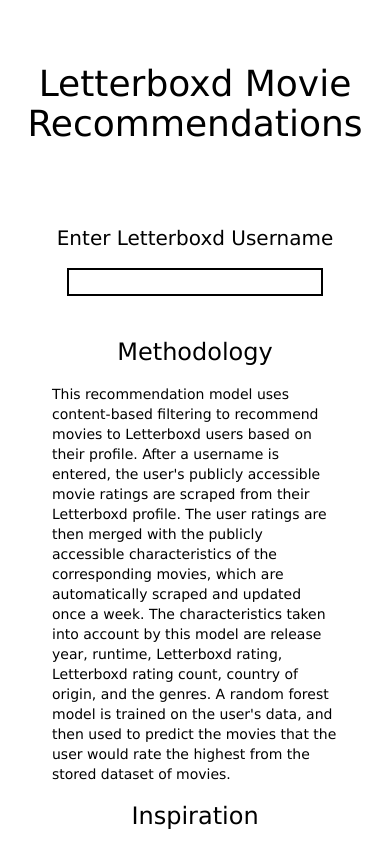
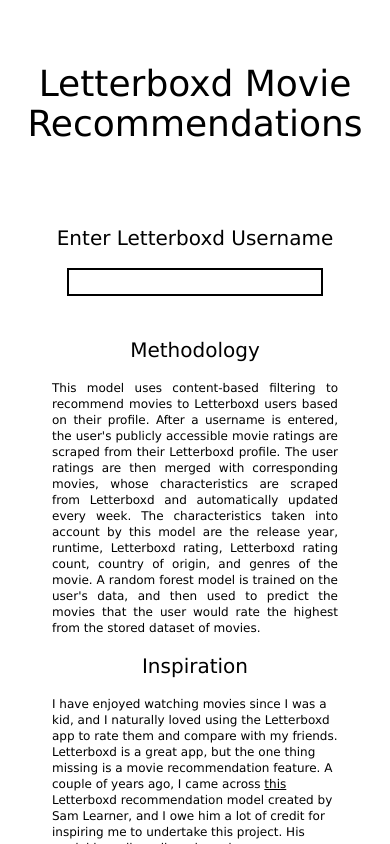
Before and after one commit to victorverma3/Letterboxd-Movie-Recommendations, a React (Vite) app in the folder frontend/: page / in a window 390 px wide. Shown: the top 844 px of the page. Built offline with nearby package versions, Linux system fonts and the light colour scheme; no server answers.

Commit message:
updated media sizing and colors

```diff
--- a/frontend/src/components/Footer.tsx
+++ b/frontend/src/components/Footer.tsx
@@ -9,7 +9,7 @@ const Footer = () => {
             <p className="w-fit mx-auto mt-2 mb-2 text-center text-xs">
                 Created by{" "}
                 <a
-                    className="underline"
+                    className="underline hover:decoration-amber-800 hover:shadow-md"
                     href="https://www.victorverma.com/"
                     target="_blank"
                 >
@@ -41,7 +41,7 @@ const Footer = () => {
             <p className="w-4/5 sm:min-w-96 mx-auto mt-2 mb-2 text-center text-xs">
                 Consider donating{" "}
                 <a
-                    className="underline"
+                    className="underline hover:decoration-amber-800 hover:shadow-md"
                     href="https://ko-fi.com/victorverma"
                     target="_blank"
                 >
@@ -49,11 +49,7 @@ const Footer = () => {
                 </a>{" "}
                 to help with server and database costs!
             </p>
-            <p className="w-4/5 sm:min-w-96 mx-auto mt-2 mb-2 sm:mb-2 text-center text-xs">
-                *Email me using the link above to remove your Letterboxd ratings
-                data
-            </p>
-            <p className="w-4/5 sm:min-w-96 mx-auto mt-2 mb-4 sm:mb-2 text-center text-xs">
+            <p className="w-4/5 sm:min-w-96 mx-auto mt-2 mb-4 text-center text-xs">
                 *This project uses publicly accessible data and is not
                 affiliated with Letterboxd in any way
             </p>
--- a/frontend/src/components/RecTable.tsx
+++ b/frontend/src/components/RecTable.tsx
@@ -36,6 +36,7 @@ const RecTable = ({ recommendations }: RecTableProps) => {
                                 fontWeight: "bold",
                                 fontFamily:
                                     "Verdana, Geneva, Tahoma, sans-serif",
+                                color: "#A44200",
                             }}
                         >
                             Title
@@ -45,6 +46,7 @@ const RecTable = ({ recommendations }: RecTableProps) => {
                                 fontWeight: "bold",
                                 fontFamily:
                                     "Verdana, Geneva, Tahoma, sans-serif",
+                                color: "#A44200",
                             }}
                             align="right"
                         >
@@ -55,6 +57,7 @@ const RecTable = ({ recommendations }: RecTableProps) => {
                                 fontWeight: "bold",
                                 fontFamily:
                                     "Verdana, Geneva, Tahoma, sans-serif",
+                                color: "#A44200",
                             }}
                             align="right"
                         >
@@ -81,7 +84,7 @@ const RecTable = ({ recommendations }: RecTableProps) => {
                                 scope="row"
                             >
                                 <a
-                                    className="hover:underline"
+                                    className="hover:underline hover:decoration-amber-800 hover:shadow-md transition duration-200"
                                     href={row.url}
                                     target="_blank"
                                 >
--- a/frontend/src/components/Recommendation.tsx
+++ b/frontend/src/components/Recommendation.tsx
@@ -102,7 +102,7 @@ const Recommendation = () => {
                 )}
                 {gettingRecs && (
                     <p className="w-fit mx-auto mt-2">
-                        generating movie recommendations...
+                        generating recommendations...
                     </p>
                 )}
 
--- a/frontend/src/pages/Home.tsx
+++ b/frontend/src/pages/Home.tsx
@@ -10,35 +10,36 @@ const Home = () => {
                 <Recommendation />
             </div>
             <div className="w-4/5 sm:w-3/5 min-w-24 sm:min-w-96 mx-auto mt-4 flex flex-col">
-                <h2 className="mx-auto mt-4 text-center text-2xl">
+                <h2 className="mx-auto mt-4 text-center text-xl sm:text-2xl">
                     Methodology
                 </h2>
-                <p className="mx-auto mt-4 text-sm">
-                    This recommendation model uses content-based filtering to
-                    recommend movies to Letterboxd users based on their profile.
-                    After a username is entered, the user's publicly accessible
-                    movie ratings are scraped from their Letterboxd profile. The
-                    user ratings are then merged with the publicly accessible
-                    characteristics of the corresponding movies, which are
-                    automatically scraped and updated once a week. The
-                    characteristics taken into account by this model are release
-                    year, runtime, Letterboxd rating, Letterboxd rating count,
-                    country of origin, and the genres. A random forest model is
-                    trained on the user's data, and then used to predict the
-                    movies that the user would rate the highest from the stored
-                    dataset of movies.
+                <p className="mx-auto mt-4 text-justify sm:text-start text-xs sm:text-sm">
+                    This model uses content-based filtering to recommend movies
+                    to Letterboxd users based on their profile. After a username
+                    is entered, the user's publicly accessible movie ratings are
+                    scraped from their Letterboxd profile. The user ratings are
+                    then merged with corresponding movies, whose characteristics
+                    are scraped from Letterboxd and automatically updated every
+                    week. The characteristics taken into account by this model
+                    are the release year, runtime, Letterboxd rating, Letterboxd
+                    rating count, country of origin, and genres of the movie. A
+                    random forest model is trained on the user's data, and then
+                    used to predict the movies that the user would rate the
+                    highest from the stored dataset of movies.
                 </p>
             </div>
             <div className="w-4/5 sm:w-3/5 min-w-24 sm:min-w-96 mx-auto mt-4 flex flex-col">
-                <h2 className="mx-auto text-center text-2xl">Inspiration</h2>
-                <p className="mx-auto mt-4 text-sm">
+                <h2 className="mx-auto text-center text-xl sm:text-2xl">
+                    Inspiration
+                </h2>
+                <p className="mx-auto mt-4 text-xs sm:text-sm">
                     I have enjoyed watching movies since I was a kid, and I
                     naturally loved using the Letterboxd app to rate them and
                     compare with my friends. Letterboxd is a great app, but the
                     one thing missing is a movie recommendation feature. A
                     couple of years ago, I came across{" "}
                     <a
-                        className="underline"
+                        className="underline hover:decoration-amber-800 hover:shadow-md"
                         href="https://letterboxd.samlearner.com/"
                         target="_blank"
                     >
```
